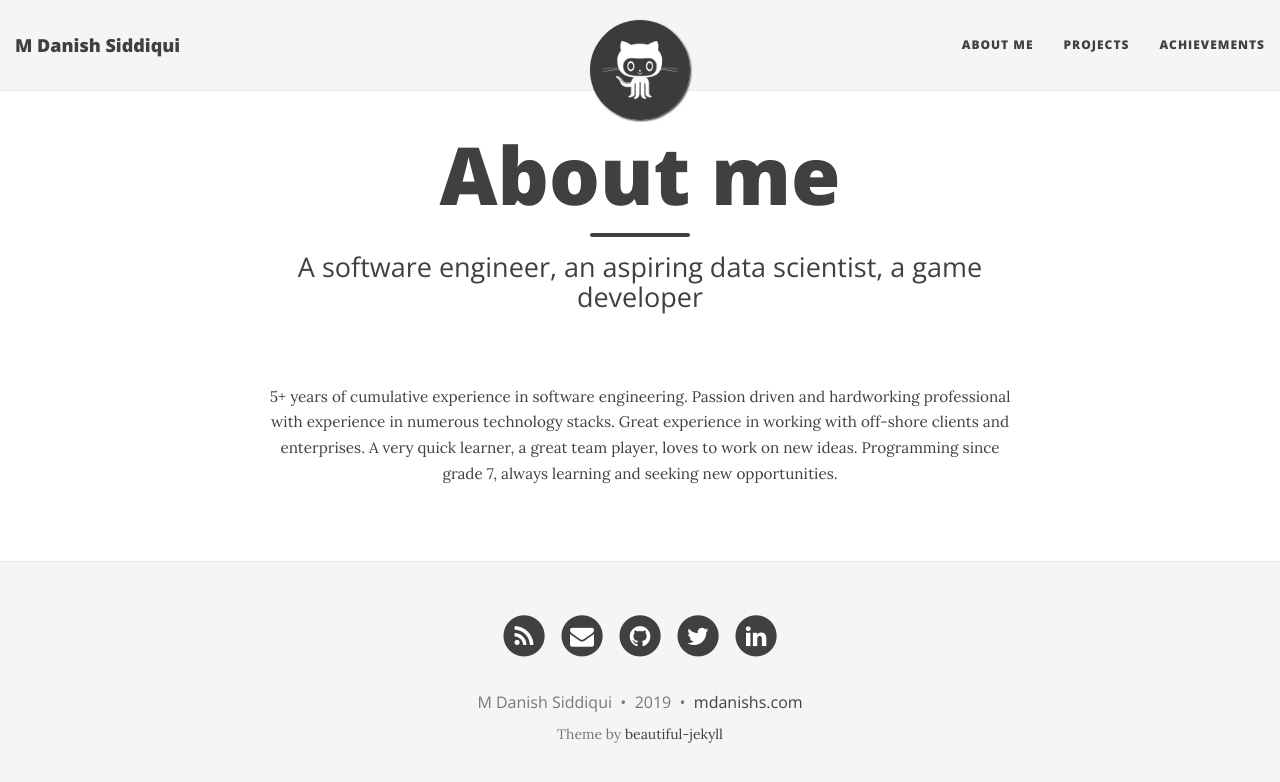
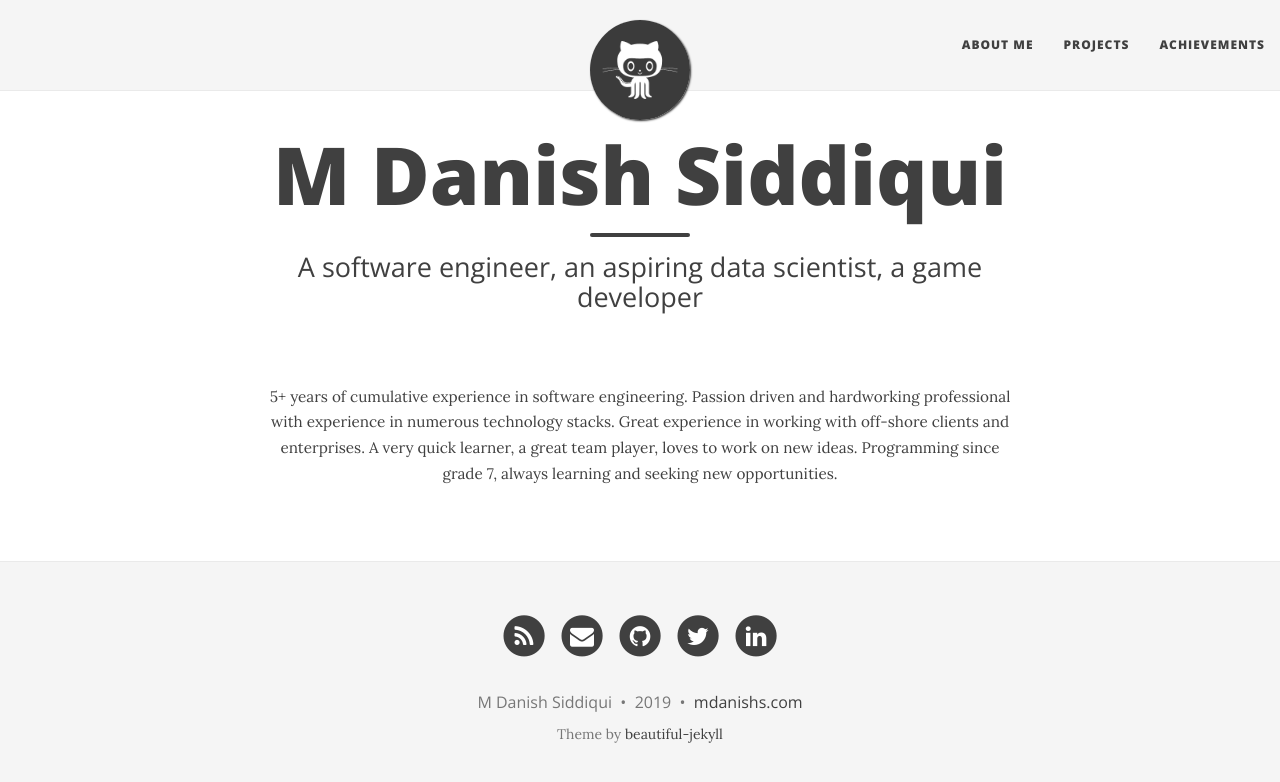
Before and after one commit to mdanishs/mdanishs.github.io, a Jekyll site: the page built from index.html, in a window 1280 px wide. Shown: the top 782 px of the page. Built offline with Jekyll 4.4.1, drawn with Linux system fonts in a browser that asks for light colours; nearby versions of some CDN libraries; the list of posts is cut into pages by our own code.

```diff
--- a/_includes/nav.html
+++ b/_includes/nav.html
@@ -10,7 +10,7 @@
       {% if site.title-img %}
         <a class="navbar-brand navbar-brand-logo" href="{{ site.url }}"><img src="{{ site.title-img }}"/></a>
       {% else %}
-        <a class="navbar-brand" href="{{ site.url }}">{{ site.title }}</a>
+        <!-- <a class="navbar-brand" href="{{ site.url }}">{{ site.title }}</a> -->
       {% endif %}
     </div>
 
--- a/index.html
+++ b/index.html
@@ -1,6 +1,6 @@
 ---
 layout: page
-title: About me
+title: M Danish Siddiqui
 subtitle: A software engineer, an aspiring data scientist, a game developer
 ---
 <br/>
```
